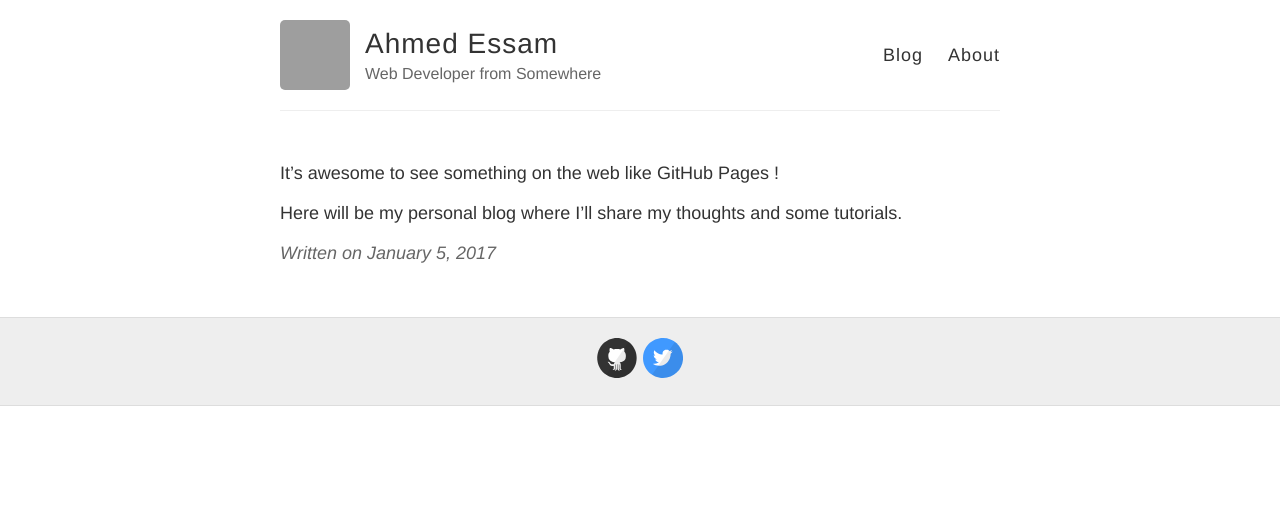
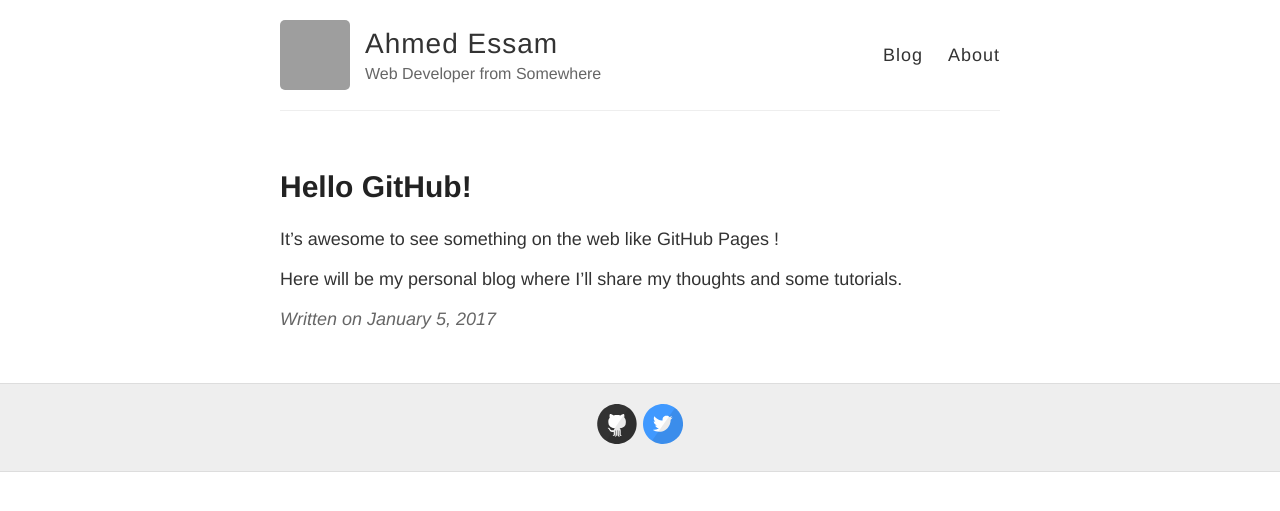
Before and after one commit to lilessam/lilessam.github.io, a Jekyll site: the page built from _posts/2017-1-5-Hello-GitHub.md, in a window 1280 px wide. Shown: the top 511 px of the page. Built offline with Jekyll 4.4.1, drawn with Linux system fonts in a browser that asks for light colours; our own code applies the rules of GitHub Pages for plain Markdown files; comment, search, counter and statistics services are not loaded; grey boxes are pictures that could not be loaded.

Commit message:
Edit content

```diff
--- a/_posts/2017-1-5-Hello-GitHub.md
+++ b/_posts/2017-1-5-Hello-GitHub.md
@@ -3,7 +3,7 @@ layout: post
 title: Hello GitHub!
 excerpt: "It's awesome to see something on the web like GitHub Pages !
 
-Here will be my personal blog where I'll share my thoughts and some tutorials.""
+Here will be my personal blog where I'll share my thoughts and some tutorials."
 ---
 
 It's awesome to see something on the web like GitHub Pages !
```
